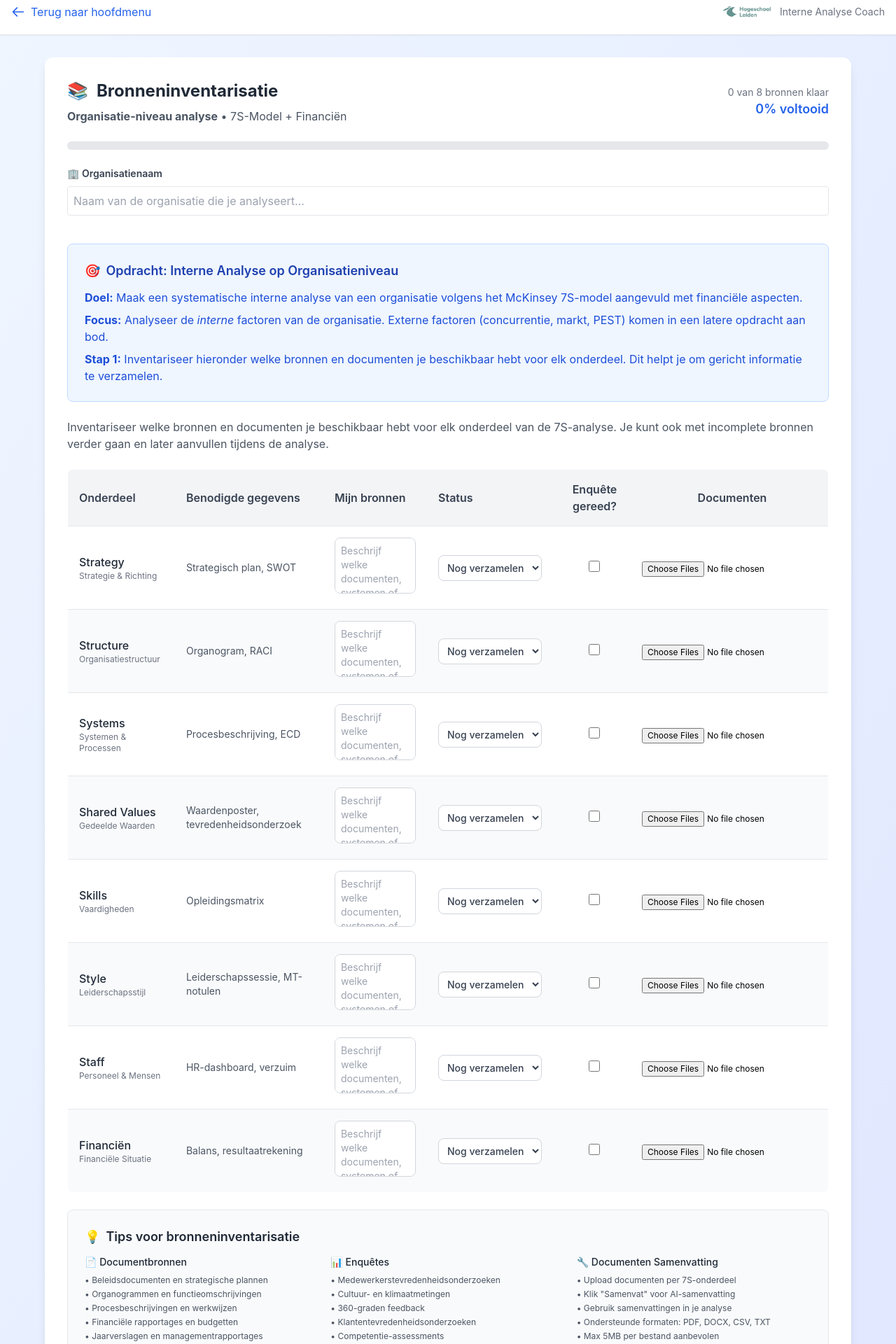
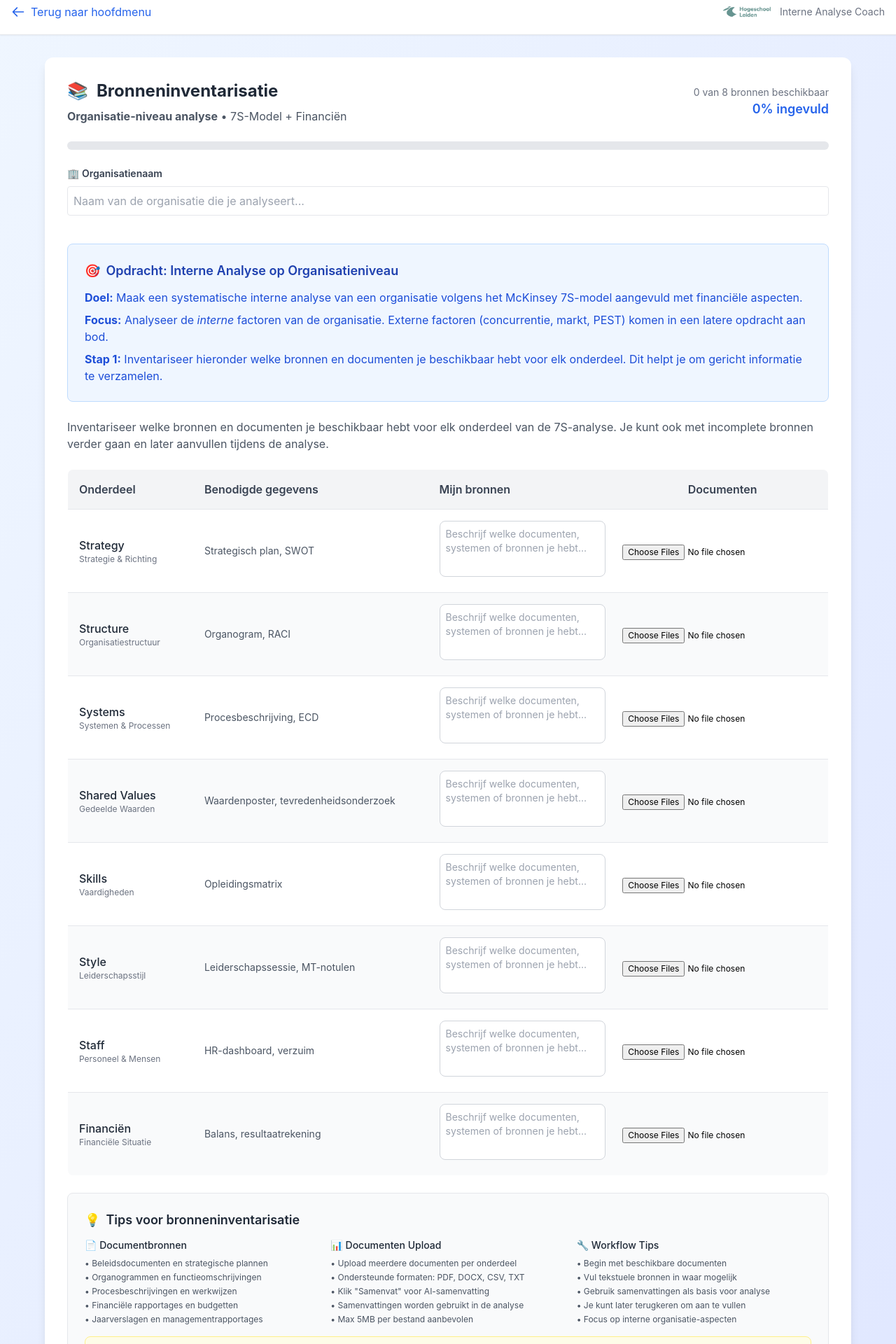
Before and after one commit to SuzannedeGroot1981/Interne-Analyse-Coach, a Next.js app: page /sources in a window 1280 px wide. Shown: the part 80-2000 px from the top of the page at 70% size. Built offline with nearby package versions, Linux system fonts and the light colour scheme.

Commit message:
Vereenvoudig sources tabel - verwijder Status en Enquête kolommen

```diff
--- a/pages/sources.tsx
+++ b/pages/sources.tsx
@@ -74,8 +74,8 @@ export default function Sources() {
       finalProjectId = uuid();
       setActualProjectId(finalProjectId);
 
-      // Initialize with default values for new project
-      setRows(Object.fromEntries(S_ROWS.map(r => [r.key, { bron: "", status: "Nog verzamelen", survey: false, docs: [] }])));
+      // Initialize with simplified default values for new project
+      setRows(Object.fromEntries(S_ROWS.map(r => [r.key, { bron: "", docs: [], summary: "" }])));
       setIsLoading(false);
       return;
     }
@@ -84,11 +84,11 @@ export default function Sources() {
 
     const p = loadProject(finalProjectId);
     if (p) {
-      setRows(p.sources ?? Object.fromEntries(S_ROWS.map(r => [r.key, { bron: "", status: "Nog verzamelen", survey: false, docs: [] }])));
+      setRows(p.sources ?? Object.fromEntries(S_ROWS.map(r => [r.key, { bron: "", docs: [], summary: "" }])));
       setOrgName(p.meta?.orgName || "");
     } else {
-      // Initialize with default values if project not found
-      setRows(Object.fromEntries(S_ROWS.map(r => [r.key, { bron: "", status: "Nog verzamelen", survey: false, docs: [] }])));
+      // Initialize with simplified default values if project not found
+      setRows(Object.fromEntries(S_ROWS.map(r => [r.key, { bron: "", docs: [], summary: "" }])));
     }
     setIsLoading(false);
   }, [id]);
@@ -97,20 +97,21 @@ export default function Sources() {
   useEffect(() => {
     if (actualProjectId && !isLoading) {
       const currentProject = loadProject(actualProjectId) || {};
-      saveProject(actualProjectId, (p: any) => ({
-        ...p,
-        meta: { ...(p.meta || {}), orgName }
-      }));
+      saveProject(actualProjectId, {
+        ...currentProject,
+        meta: { ...(currentProject.meta || {}), orgName }
+      });
     }
   }, [orgName, actualProjectId, isLoading]);
 
   // Auto-save rows
   useEffect(() => {
     if (actualProjectId && !isLoading) {
-      saveProject(actualProjectId, (p: any) => ({
-        ...p,
+      const currentProject = loadProject(actualProjectId) || {};
+      saveProject(actualProjectId, {
+        ...currentProject,
         sources: rows
-      }));
+      });
     }
   }, [rows, actualProjectId, isLoading]);
 
@@ -128,9 +129,11 @@ export default function Sources() {
     }
   }
 
-  // Bereken voortgang
-  const completedRows = Object.values(rows).filter((row: any) => row.status === "Klaar").length;
-  const progressPercentage = (completedRows / S_ROWS.length) * 100;
+  // Bereken voortgang op basis van beschikbare bronnen
+  const rowsWithContent = Object.values(rows).filter((row: any) =>
+    row.bron?.trim() || (row.docs && row.docs.length > 0)
+  ).length;
+  const progressPercentage = (rowsWithContent / S_ROWS.length) * 100;
 
   if (isLoading) {
     return (
@@ -209,10 +212,10 @@ export default function Sources() {
                 </div>
                 <div className="text-right">
                   <div className="text-sm text-gray-500">
-                    {completedRows} van {S_ROWS.length} bronnen klaar
+                    {rowsWithContent} van {S_ROWS.length} bronnen beschikbaar
                   </div>
                   <div className="text-lg font-semibold text-blue-600">
-                    {Math.round(progressPercentage)}% voltooid
+                    {Math.round(progressPercentage)}% ingevuld
                   </div>
                 </div>
               </div>
@@ -270,8 +273,6 @@ export default function Sources() {
                       <th className="p-4 text-left font-semibold text-gray-700 border-b">Onderdeel</th>
                       <th className="p-4 text-left font-semibold text-gray-700 border-b">Benodigde gegevens</th>
                       <th className="p-4 text-left font-semibold text-gray-700 border-b">Mijn bronnen</th>
-                      <th className="p-4 text-left font-semibold text-gray-700 border-b">Status</th>
-                      <th className="p-4 text-center font-semibold text-gray-700 border-b">Enquête gereed?</th>
                       <th className="p-4 text-center font-semibold text-gray-700 border-b">Documenten</th>
                     </tr>
                   </thead>
@@ -298,28 +299,6 @@ export default function Sources() {
                             onChange={e => handle(r.key, "bron", e.target.value)}
                             placeholder="Beschrijf welke documenten, systemen of bronnen je hebt..."
                             className="border border-gray-300 rounded-lg p-2 w-full h-20 text-sm focus:ring-2 focus:ring-blue-500 focus:border-transparent resize-none"
-                          />
-                        </td>
-                        <td className="p-4">
-                          <select
-                            value={rows[r.key]?.status || "Nog verzamelen"}
-                            onChange={e => handle(r.key, "status", e.target.value)}
-                            className={`border rounded-lg p-2 text-sm font-medium ${
-                              rows[r.key]?.status === "Klaar"
-                                ? 'border-green-300 bg-green-50 text-green-700'
-                                : 'border-gray-300 bg-white text-gray-700'
-                            }`}
-                          >
-                            <option value="Nog verzamelen">Nog verzamelen</option>
-                            <option value="Klaar">Klaar</option>
-                          </select>
-                        </td>
-                        <td className="p-2 text-center">
-                          <input
-                            type="checkbox"
-                            checked={rows[r.key]?.survey || false}
-                            onChange={e => handle(r.key, "survey", e.target.checked)}
-                            className="w-4 h-4 text-blue-600 bg-gray-100 border-gray-300 rounded focus:ring-blue-500 focus:ring-2"
                           />
                         </td>
                         <td className="p-2">
@@ -371,23 +350,23 @@ export default function Sources() {
                     </ul>
                   </div>
                   <div>
-                    <h4 className="font-medium text-gray-800 mb-2">📊 Enquêtes</h4>
+                    <h4 className="font-medium text-gray-800 mb-2">📊 Documenten Upload</h4>
                     <ul className="space-y-1 text-xs">
-                      <li>• Medewerkerstevredenheidsonderzoeken</li>
-                      <li>• Cultuur- en klimaatmetingen</li>
-                      <li>• 360-graden feedback</li>
-                      <li>• Klantentevredenheidsonderzoeken</li>
-                      <li>• Competentie-assessments</li>
+                      <li>• Upload meerdere documenten per onderdeel</li>
+                      <li>• Ondersteunde formaten: PDF, DOCX, CSV, TXT</li>
+                      <li>• Klik "Samenvat" voor AI-samenvatting</li>
+                      <li>• Samenvattingen worden gebruikt in de analyse</li>
+                      <li>• Max 5MB per bestand aanbevolen</li>
                     </ul>
                   </div>
                   <div>
-                    <h4 className="font-medium text-gray-800 mb-2">🔧 Documenten Samenvatting</h4>
+                    <h4 className="font-medium text-gray-800 mb-2">🔧 Workflow Tips</h4>
                     <ul className="space-y-1 text-xs">
-                      <li>• Upload documenten per 7S-onderdeel</li>
-                      <li>• Klik "Samenvat" voor AI-samenvatting</li>
-                      <li>• Gebruik samenvattingen in je analyse</li>
-                      <li>• Ondersteunde formaten: PDF, DOCX, CSV, TXT</li>
-                      <li>• Max 5MB per bestand aanbevolen</li>
+                      <li>• Begin met beschikbare documenten</li>
+                      <li>• Vul tekstuele bronnen in waar mogelijk</li>
+                      <li>• Gebruik samenvattingen als basis voor analyse</li>
+                      <li>• Je kunt later terugkeren om aan te vullen</li>
+                      <li>• Focus op interne organisatie-aspecten</li>
                     </ul>
                   </div>
                 </div>
```
